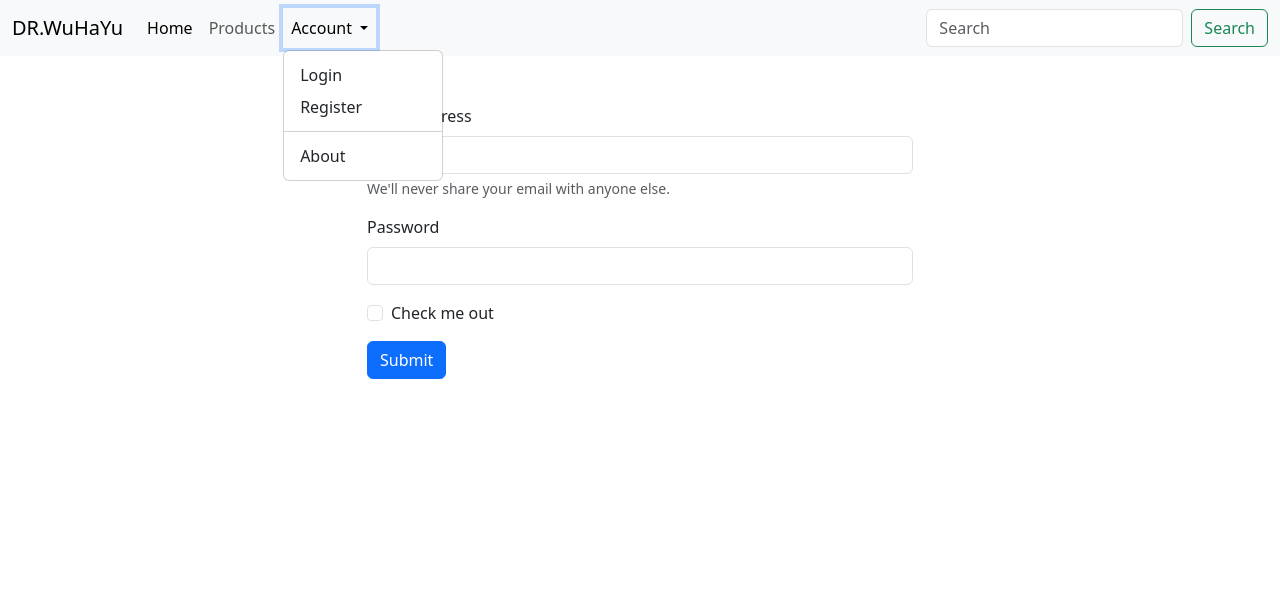
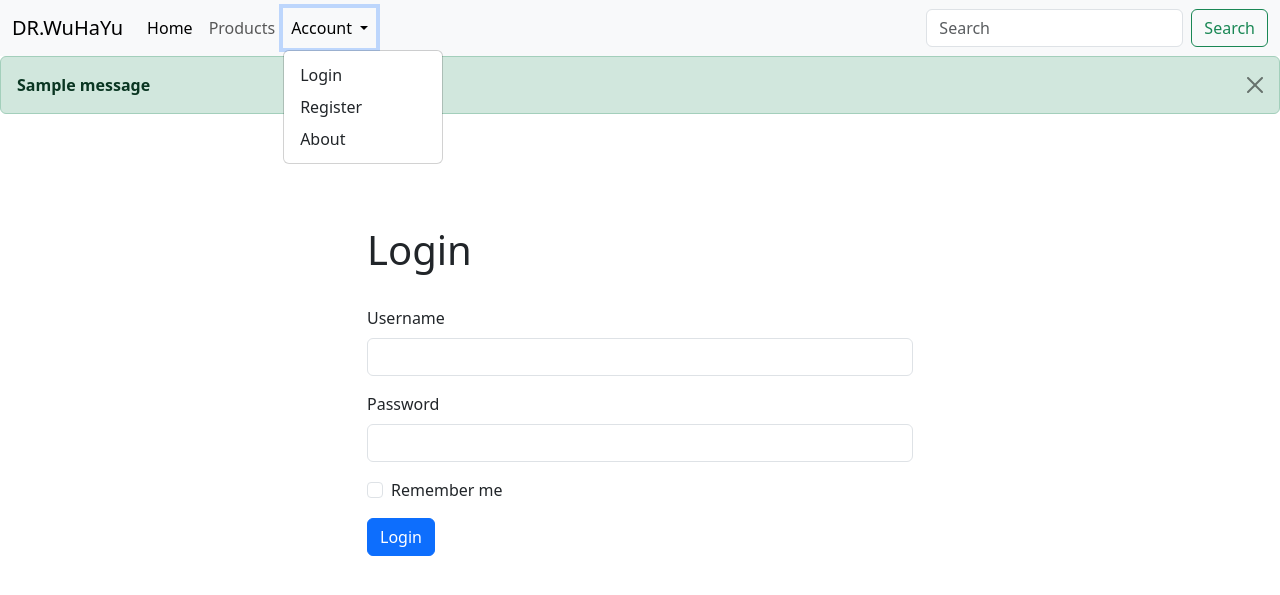
Before and after one commit to kalosius/DJango, a Django app: page /login/ in a window 1280 px wide, after a click on "Account". Shown: the top 595 px of the page. Run offline with Django 5.2, Linux system fonts and the light colour scheme; one stand-in notice (Sample message) is shown.

Commit message:
login creted

```diff
--- a/kalimunda/templates/base.html
+++ b/kalimunda/templates/base.html
@@ -29,10 +29,28 @@
                   Account
                 </a>
                 <ul class="dropdown-menu">
+
+
+                 {% if user.is_authenticated %}
+
+                  <li><a class="dropdown-item" href="">Update Profile</a></li>
+                  <li><a class="dropdown-item" href="">Billing</a></li>
+                  <li><a class="dropdown-item" href="">Contact</a></li>
+                  <li><a class="dropdown-item" href="">Settings</a></li>
+
+                  <li><hr class="dropdown-divider"></li>
+                  <li><a class="dropdown-item" href="{% url 'logout' %}">Logout</a></li>
+
+                  {% else %}
                   <li><a class="dropdown-item" href="{% url 'login' %}">Login</a></li>
                   <li><a class="dropdown-item" href="{% url 'register' %}">Register</a></li>
-                  <li><hr class="dropdown-divider"></li>
                   <li><a class="dropdown-item" href="{% url 'about' %}">About</a></li>
+                  {% endif %}
+
+
+
+
+
                 </ul>
               </li>
 
--- a/kalimunda/templates/login.html
+++ b/kalimunda/templates/login.html
@@ -1,25 +1,34 @@
 {% extends 'base.html' %}
 {% block content %}
 
+{% for message in messages %}
+    <div class="alert alert-success alert-dismissible fade show" role="alert">
+        <strong>{{ message }}</strong>
+        <button type="button" class="btn-close" data-bs-dismiss="alert" aria-label="Close"></button>
+    </div>
+    {% endfor %}
 <br><br>
 <div class="container">
+    <br><br>
     <div class="row">
         <div class="col-md-6 offset-md-3">
-            <form>
+            <form method="POST">
+                {% csrf_token %}
+                <h1>Login</h1>
+                <br>
                 <div class="mb-3">
-                    <label for="exampleInputEmail1" class="form-label">Email address</label>
-                    <input type="email" class="form-control" id="exampleInputEmail1" aria-describedby="emailHelp">
-                    <div id="emailHelp" class="form-text">We'll never share your email with anyone else.</div>
+                    <label for="username" class="form-label">Username</label>
+                    <input type="text" class="form-control" name="username">
                 </div>
                 <div class="mb-3">
-                    <label for="exampleInputPassword1" class="form-label">Password</label>
-                    <input type="password" class="form-control" id="exampleInputPassword1">
+                    <label for="password" class="form-label">Password</label>
+                    <input type="password" class="form-control" name="password">
                 </div>
                 <div class="mb-3 form-check">
                     <input type="checkbox" class="form-check-input" id="exampleCheck1">
-                    <label class="form-check-label" for="exampleCheck1">Check me out</label>
+                    <label class="form-check-label" for="exampleCheck1">Remember me</label>
                 </div>
-                <button type="submit" class="btn btn-primary">Submit</button>
+                <button type="submit" class="btn btn-primary">Login</button>
             </form>
         </div>
     </div>
--- a/kalimunda/urls.py
+++ b/kalimunda/urls.py
@@ -7,6 +7,7 @@ urlpatterns = [
     path('products/', views.products, name="products"),
     path('register/', views.register, name="register"),
     path('about/', views.about, name="about"),
+
     path('add_item/', views.add_item, name="add_item"),
-
+    path('logout/', views.logout_user, name="logout"),
 ]
--- a/kalimunda/views.py
+++ b/kalimunda/views.py
@@ -2,6 +2,8 @@ from django.shortcuts import render, redirect
 from . models import Medicine, Category
 from django.contrib import messages
 from . forms import MedicineForm
+from django.contrib.auth import login, logout, authenticate
+
 
 # Create your views here.
 
@@ -57,4 +59,22 @@ def home(request):
 
 
 def login_user(request):
+    if request.method == 'POST':
+        username = request.POST['username']
+        password = request.POST['password']
+        user = authenticate(username=username, password=password)
+        if user is not None:
+            login(request, user)
+            messages.success(request, f'Welcome Back {username}!')
+
+            return redirect('home')
+        else:
+            messages.error(request, 'Invalid Username or Password!')
+            return redirect('login')
     return render(request, 'login.html')
+
+
+def logout_user(request):
+    logout(request)
+    messages.info(request, 'You have been Logged out Successfully!')
+    return redirect('home')
```
Also changed, not shown: kalimunda/templates/index.html (+41 -1 lines), db.sqlite3, kalimunda/templates/add_med.html (line endings or trailing spaces).
